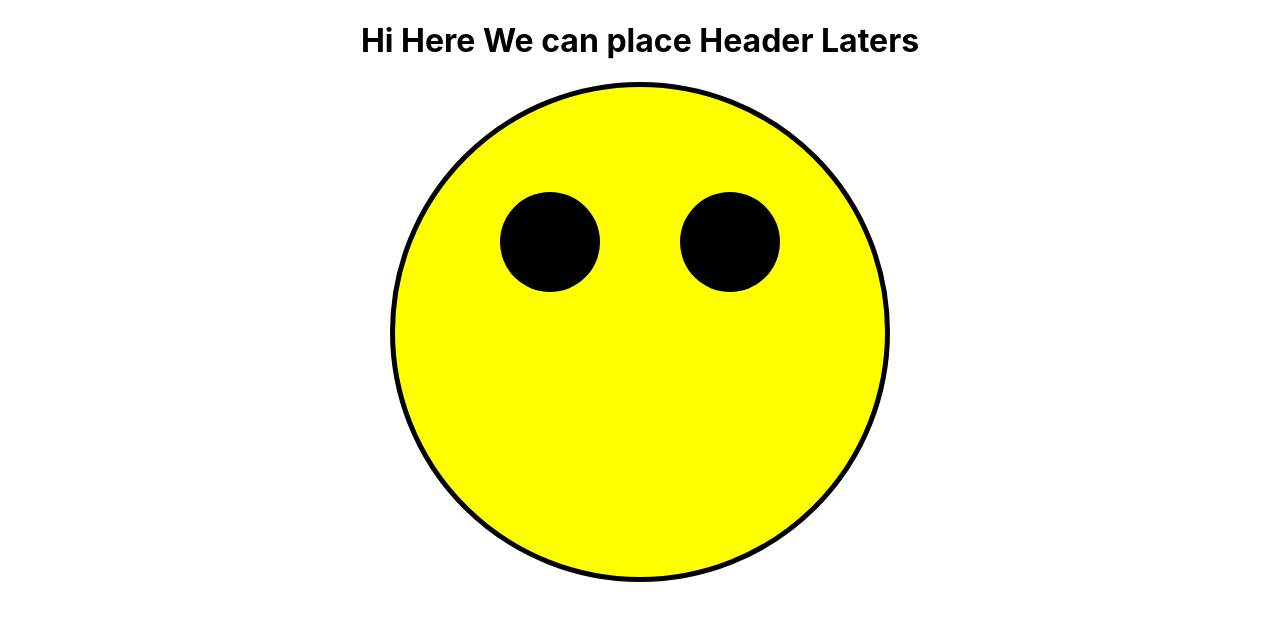
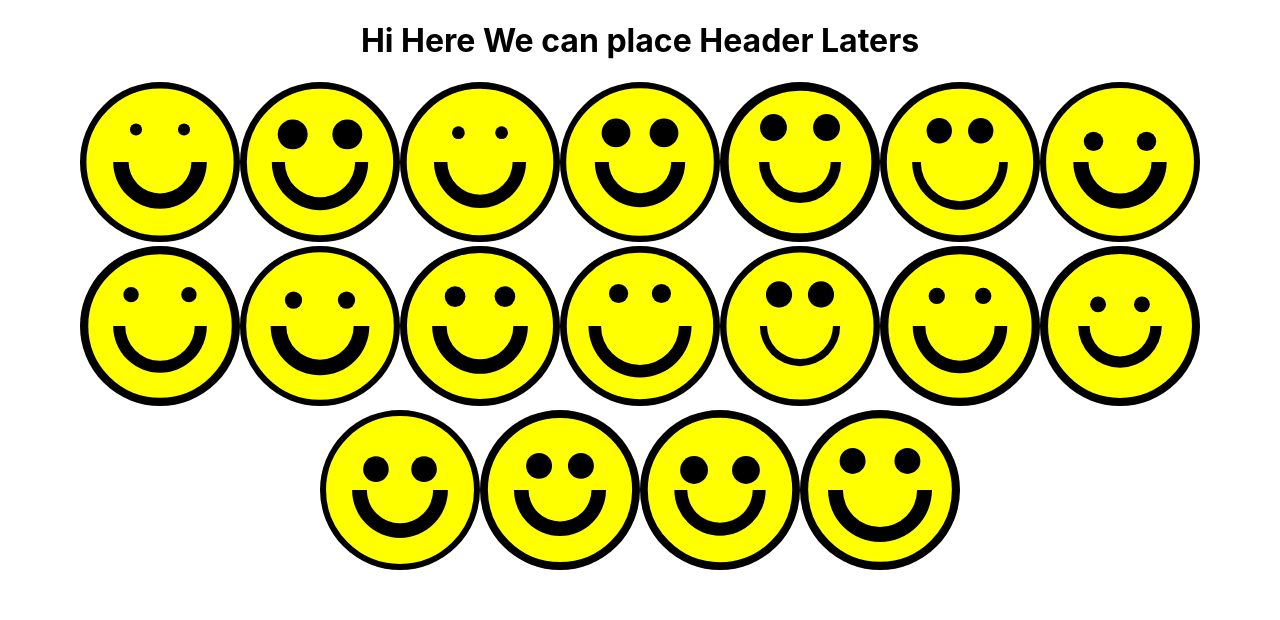
Before and after one commit to harshaTejaR/dataviz, a React (Create React App) app: page / in a window 1280 px wide. Shown: the top 620 px of the page. Built offline with nearby package versions, Linux system fonts and the light colour scheme; the HTML template or start-up script is replaced by a standard one.

Commit message:
Face App Created

```diff
--- a/src/App.js
+++ b/src/App.js
@@ -1,17 +1,15 @@
 import { Container } from "@mui/system";
 import React from "react";
 import "./App.css";
-import { Face } from "./Components/Face";
+import { FaceApp } from "./Components/FaceApp";
 
 function App() {
   return (
     <div className="App">
-      <Container className="App" maxWidth = "inherit">
+      <Container className="App" maxWidth="inherit">
         <h1>Hi Here We can place Header Laters</h1>
         <div>
-          <Container>
-            <Face margin = "inherit"></Face>
-          </Container>
+          <FaceApp></FaceApp>
         </div>
       </Container>
     </div>
--- /dev/null
+++ b/src/Assets/BackgroundCircle.js
@@ -0,0 +1,8 @@
+export const BackgroundCircle = ({ radius, strokeWidth }) => (
+    <circle
+      r={radius}
+      fill="yellow"
+      stroke="black"
+      stroke-width={strokeWidth}
+    />
+  );
--- a/src/Assets/Eye.js
+++ b/src/Assets/Eye.js
@@ -1,16 +1,14 @@
-
-const width = 960;
-const height = 500;
-const centerX = width / 2;
-const centerY = height / 2;
-const eyeOffsetX = 90;
-const eyeOffsetY = 90;
-
-const eyeRadius = 50;
-
-export const Eye = () => (
-  <svg>
-    <circle cx={centerX - eyeOffsetX} cy={centerY - eyeOffsetY} r={eyeRadius}></circle>
-    <circle cx={centerX + eyeOffsetX} cy={centerY - eyeOffsetY} r={eyeRadius}></circle>
-  </svg>
+export const Eye = ({eyeOffsetX, eyeOffsetY, eyeRadius}) => (
+  <>
+    <circle
+      cx={-eyeOffsetX}
+      cy={-eyeOffsetY}
+      r={eyeRadius}
+    />
+    <circle
+      cx={eyeOffsetX}
+      cy={-eyeOffsetY}
+      r={eyeRadius}
+    />
+  </>
 );
--- /dev/null
+++ b/src/Assets/FaceContainer.js
@@ -0,0 +1,7 @@
+export const FaceContainer = ({children, width, height, centerX, centerY}) => (
+  <svg width={width} height={height}>
+    <g transform={`translate(${centerX},${centerY})`}>
+      {children}
+    </g>
+  </svg>
+);
--- /dev/null
+++ b/src/Assets/MouthArc.js
@@ -0,0 +1,11 @@
+import { arc } from 'd3';
+
+export const MouthArc = ({mouthRadius, mouthWidth}) => {
+  const mouthArc = arc()
+    .innerRadius(mouthRadius)
+    .outerRadius(mouthRadius + mouthWidth)
+    .startAngle(Math.PI / 2)
+    .endAngle(Math.PI * 3 / 2);
+
+  return <path d={mouthArc()}/>;
+};
--- a/src/Components/Face.js
+++ b/src/Components/Face.js
@@ -1,21 +1,35 @@
+import { BackgroundCircle } from "../Assets/BackgroundCircle";
 import { Eye } from "../Assets/Eye";
+import { MouthArc } from "../Assets/MouthArc";
+import { FaceContainer } from "../Assets/FaceContainer";
 
-const width = 960;
-const height = 500;
-const centerX = width / 2;
-const centerY = height / 2;
-const strokeWidth = 5;
-
-export const Face = () => (
-  <svg width={width} height={height}>
-    <circle
-      cx={centerX}
-      cy={centerY}
-      r={centerY - strokeWidth / 2}
-      fill="yellow"
-      stroke="black"
+export const Face = ({
+  width,
+  height,
+  centerX,
+  centerY,
+  strokeWidth,
+  eyeOffsetX,
+  eyeOffsetY,
+  eyeRadius,
+  mouthRadius,
+  mouthWidth,
+}) => (
+  <FaceContainer
+    width={width}
+    height={height}
+    centerX={centerX}
+    centerY={centerY}
+  >
+    <BackgroundCircle
+      radius={centerY - strokeWidth / 2}
       strokeWidth={strokeWidth}
-    ></circle>
-    <Eye></Eye>
-  </svg>
+    />
+    <Eye
+      eyeOffsetX={eyeOffsetX}
+      eyeOffsetY={eyeOffsetY}
+      eyeRadius={eyeRadius}
+    />
+    <MouthArc mouthRadius={mouthRadius} mouthWidth={mouthWidth} />
+  </FaceContainer>
 );
--- /dev/null
+++ b/src/Components/FaceApp.js
@@ -0,0 +1,27 @@
+import React from 'react';
+import { range } from 'd3';
+import { Face } from './Face';
+
+const width = 160;
+const height = 160;
+
+const array = range(6 * 3);
+
+export const FaceApp = () =>
+  array.map(() => (
+    <Face
+      width={width}
+      height={height}
+      centerX={width / 2}
+      centerY={height / 2}
+      strokeWidth={6 + Math.random() * 3}
+      eyeOffsetX={20 + Math.random() * 9}
+      eyeOffsetY={20 + Math.random() * 15}
+      eyeRadius={5 + Math.random() * 10}
+      mouthWidth={7 + Math.random() * 9}
+      mouthRadius={30 + Math.random() * 10}
+    />
+  ));
+
+// const rootElement = document.getElementById('root');
+// ReactDOM.render(<App />, rootElement);
```
Also changed, not shown: src/Assets/Arc.js (deleted, +0 -11 lines).
